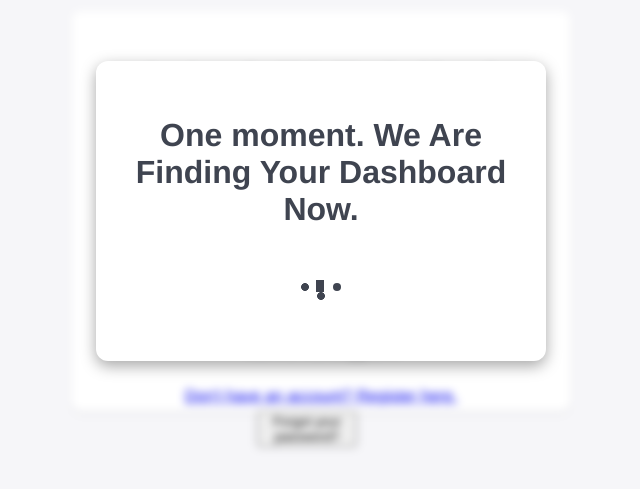
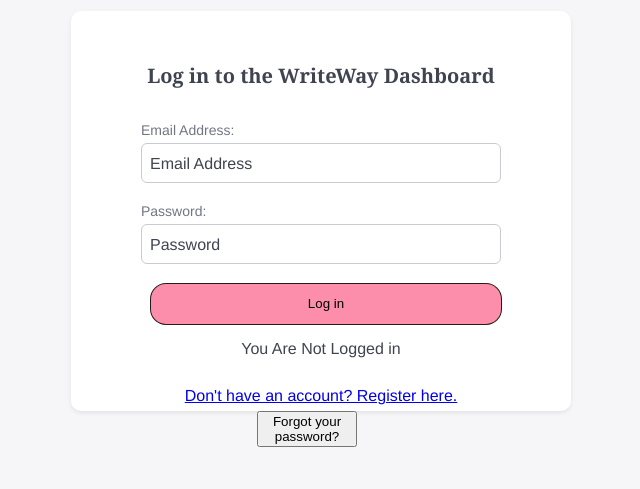
Before and after one commit to araslan1/admitted-frontend, a React (Create React App) app: page /login in a window 1280 px wide. Shown: the part 189-678 px from the top of the page, without its empty margins (319-959 px from the left). Built offline with nearby package versions, Linux system fonts and the light colour scheme.

Commit message:
Update login.js

```diff
--- a/src/Login.js
+++ b/src/Login.js
@@ -104,7 +104,7 @@
         <>
         <div id="loginbody">
             <div className="login">
-            {!loggingIn && <LoadingMessage title="One moment. We Are Finding Your Dashboard Now."/>}
+            {loggingIn && <LoadingMessage title="One moment. We Are Finding Your Dashboard Now."/>}
                     <h3>Log in to the WriteWay Dashboard</h3>
                     <form onSubmit={handleSubmit}>
                         <label htmlFor="email">Email Address:</label>
```
